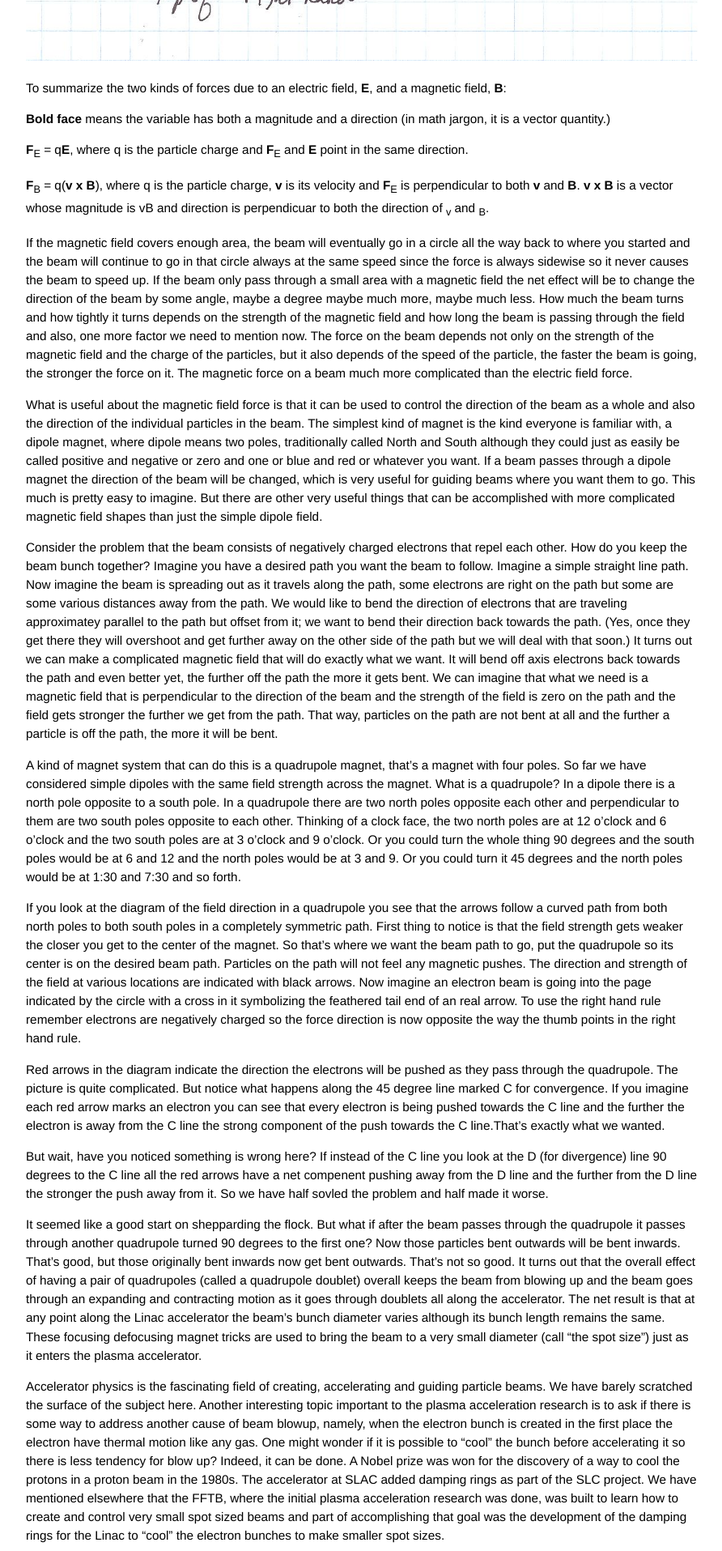
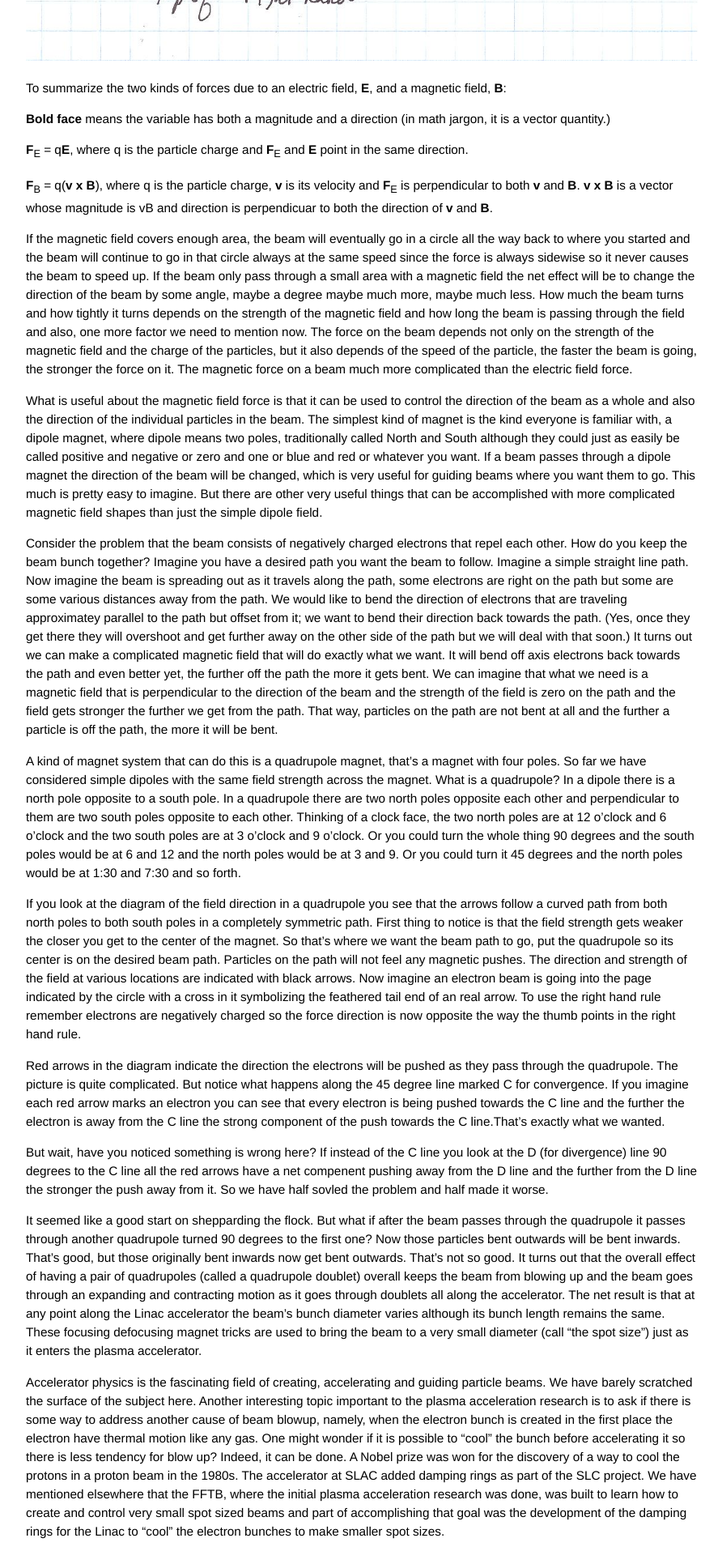
Before and after one commit to grbfacet/facet, a Jekyll site: the page built from beam-control-tutorial.md, in a window 1280 px wide. Shown: the part 1871-3786 px from the top of the page at 81% size, without its empty margins (193-1085 px from the left). Built offline with Jekyll 4.4.1, drawn with Linux system fonts in a browser that asks for light colours.

```diff
--- a/beam-control-tutorial.md
+++ b/beam-control-tutorial.md
@@ -22,7 +22,7 @@ To summarize the two kinds of forces due to an electric field, **E**, and a magn
 
 **F**<sub>E</sub> = q**E**, where q is the particle charge and **F**<sub>E</sub> and **E** point in the same direction.
 
-**F**<sub>B</sub> = q(**v x B**), where q is the particle charge, **v** is its velocity and **F**<sub>E</sub> is perpendicular to both **v** and **B**. **v x B** is a vector whose magnitude is vB and direction is perpendicuar to both the direction of <sub>v</sub> and <sub>B</sub>.
+**F**<sub>B</sub> = q(**v x B**), where q is the particle charge, **v** is its velocity and **F**<sub>E</sub> is perpendicular to both **v** and **B**. **v x B** is a vector whose magnitude is vB and direction is perpendicuar to both the direction of **v** and **B**.
 
 If the magnetic field covers enough area, the beam will eventually go in a circle all the way back to where you started and the beam will continue to go in that circle always at the same speed since the force is always sidewise so it never causes the beam to speed up. If the beam only pass through a small area with a magnetic field the net effect will be to change the direction of the beam by some angle, maybe a degree maybe much more, maybe much less. How much the beam turns and how tightly it turns depends on the strength of the magnetic field and how long the beam is passing through the field and also, one more factor we need to mention now. The force on the beam depends not only on the strength of the magnetic field and the charge of the particles, but it also depends of the speed of the particle, the faster the beam is going, the stronger the force on it. The magnetic force on a beam much more complicated than the electric field force.
 
```
